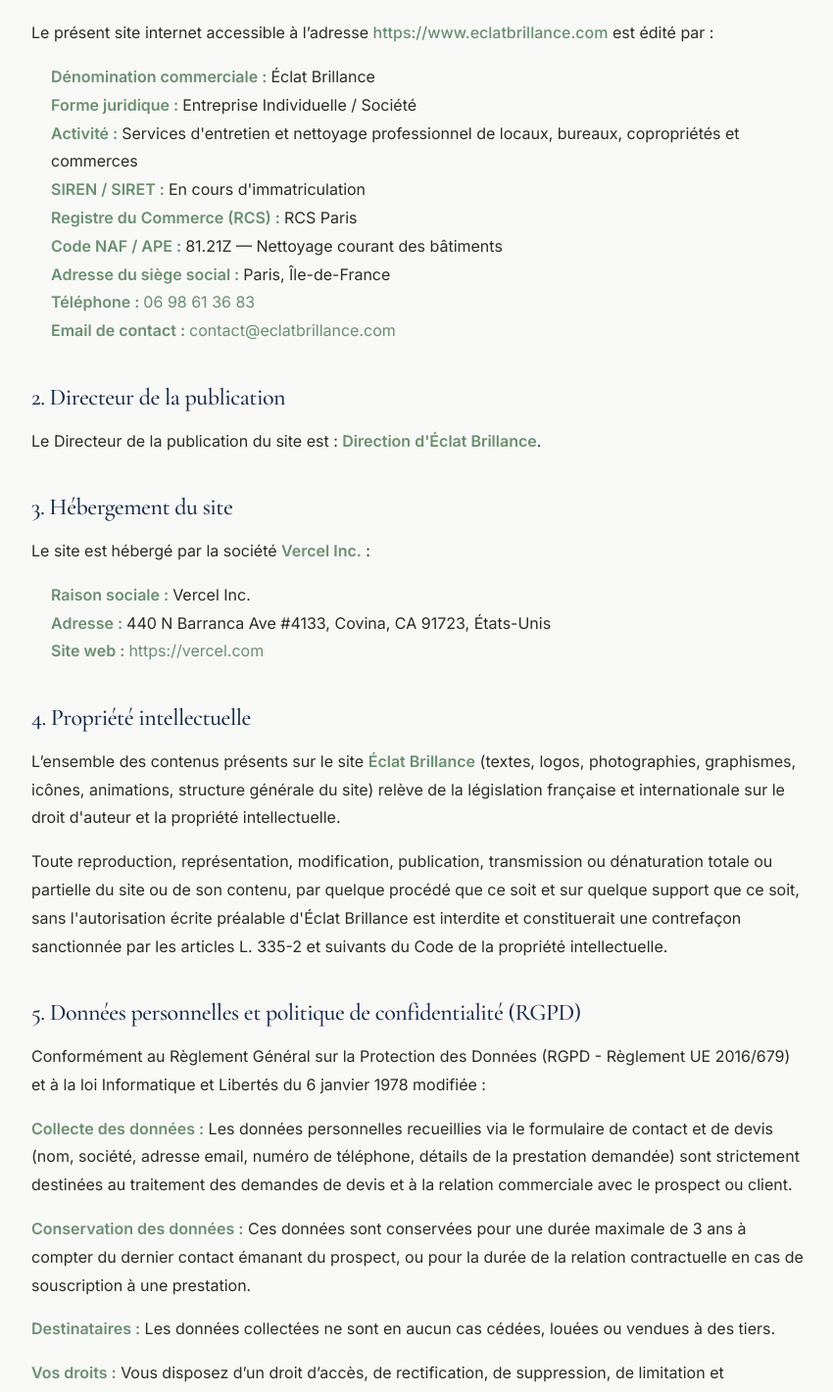
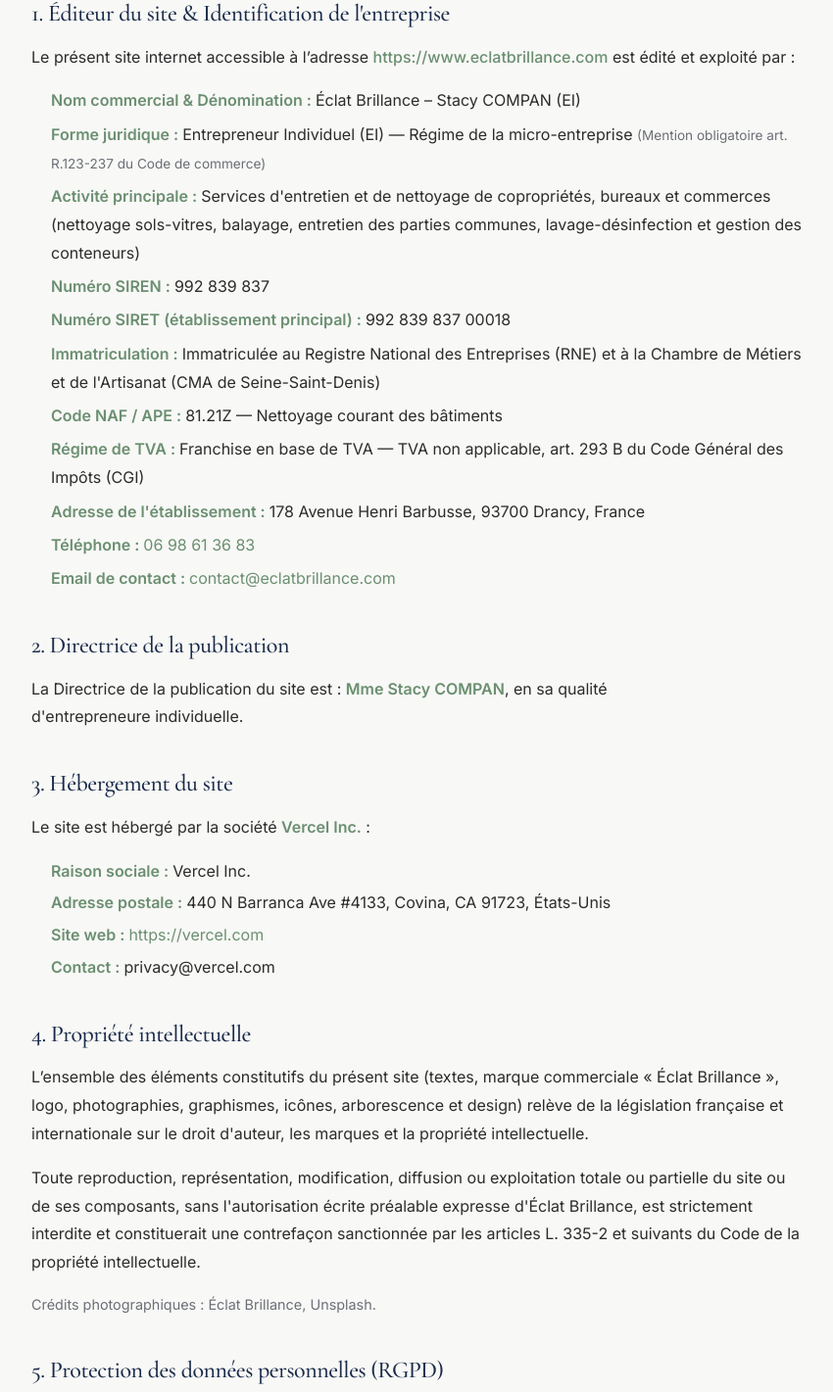
Before and after one commit to TheSlammedSocietyWebsite/Eclat-Brillance, a React (Vite) app in the folder site/: page /mentions in a window 1280 px wide. Shown: the part 479-1900 px from the top of the page at 98% size, without its empty margins (212-1062 px from the left). Built offline with nearby package versions, Linux system fonts and the light colour scheme; no server answers.

Commit message:
fix(legal): mise en conformité légale complète (EI micro-entreprise, LCEN, RGPD, mentions obligatoires)

```diff
--- a/site/index.html
+++ b/site/index.html
@@ -39,7 +39,7 @@
       "@type": "CleaningService",
       "@id": "https://www.eclatbrillance.com/#organization",
       "name": "Éclat Brillance",
-      "legalName": "Éclat Brillance",
+      "legalName": "Stacy COMPAN (Éclat Brillance EI)",
       "url": "https://www.eclatbrillance.com/",
       "logo": "https://www.eclatbrillance.com/logo.svg",
       "image": "https://www.eclatbrillance.com/og-eclat-brillance.png",
@@ -51,7 +51,9 @@
       "paymentAccepted": "Virement bancaire, Chèque",
       "address": {
         "@type": "PostalAddress",
-        "addressLocality": "Paris",
+        "streetAddress": "178 Avenue Henri Barbusse",
+        "postalCode": "93700",
+        "addressLocality": "Drancy",
         "addressRegion": "Île-de-France",
         "addressCountry": "FR"
       },
--- a/site/public/content.json
+++ b/site/public/content.json
@@ -24,19 +24,22 @@
     "formId": "YOUR_FORM_ID"
   },
   "legal": {
-    "companyName": "Éclat Brillance",
-    "activity": "Services d'entretien et nettoyage professionnel de locaux, bureaux, copropriétés et commerces",
-    "legalStatus": "Entreprise Individuelle / Société",
-    "siren": "En cours d'immatriculation",
-    "rcs": "RCS Paris",
+    "companyName": "Éclat Brillance – Stacy COMPAN (EI)",
+    "legalStatus": "Entrepreneur Individuel (EI) — Régime de la micro-entreprise",
+    "activity": "Services d'entretien et de nettoyage de copropriétés, bureaux et commerces (nettoyage sols-vitres, balayage, entretien des parties communes, lavage-désinfection et gestion des conteneurs)",
+    "siren": "992 839 837",
+    "siret": "992 839 837 00018",
+    "rcs": "Immatriculée au Registre National des Entreprises (RNE) et à la Chambre de Métiers et de l'Artisanat (CMA de Seine-Saint-Denis)",
     "ape": "81.21Z — Nettoyage courant des bâtiments",
-    "address": "Paris, Île-de-France",
+    "tva": "Franchise en base de TVA — TVA non applicable, art. 293 B du Code Général des Impôts (CGI)",
+    "address": "178 Avenue Henri Barbusse, 93700 Drancy, France",
     "phone": "06 98 61 36 83",
     "email": "contact@eclatbrillance.com",
-    "director": "Direction d'Éclat Brillance",
+    "director": "Mme Stacy COMPAN",
     "hostName": "Vercel Inc.",
     "hostAddress": "440 N Barranca Ave #4133, Covina, CA 91723, États-Unis",
-    "hostWebsite": "https://vercel.com"
+    "hostWebsite": "https://vercel.com",
+    "hostContact": "privacy@vercel.com"
   },
   "nav": [
     {
--- a/site/src/data/content.js
+++ b/site/src/data/content.js
@@ -8,19 +8,22 @@ export const siteConfig = {
 };
 
 export const legal = {
-  companyName: 'Éclat Brillance',
-  activity: "Services d'entretien et nettoyage professionnel de locaux, bureaux, copropriétés et commerces",
-  legalStatus: 'Entreprise Individuelle / Société',
-  siren: "En cours d'immatriculation",
-  rcs: 'RCS Paris',
+  companyName: 'Éclat Brillance – Stacy COMPAN (EI)',
+  legalStatus: 'Entrepreneur Individuel (EI) — Régime de la micro-entreprise',
+  activity: "Services d'entretien et de nettoyage de copropriétés, bureaux et commerces (nettoyage sols-vitres, balayage, entretien des parties communes, lavage-désinfection et gestion des conteneurs)",
+  siren: '992 839 837',
+  siret: '992 839 837 00018',
+  rcs: "Immatriculée au Registre National des Entreprises (RNE) et à la Chambre de Métiers et de l'Artisanat (CMA de Seine-Saint-Denis)",
   ape: '81.21Z — Nettoyage courant des bâtiments',
-  address: 'Paris, Île-de-France',
+  tva: 'Franchise en base de TVA — TVA non applicable, art. 293 B du Code Général des Impôts (CGI)',
+  address: '178 Avenue Henri Barbusse, 93700 Drancy, France',
   phone: '06 98 61 36 83',
   email: 'contact@eclatbrillance.com',
-  director: "Direction d'Éclat Brillance",
+  director: 'Mme Stacy COMPAN',
   hostName: 'Vercel Inc.',
   hostAddress: '440 N Barranca Ave #4133, Covina, CA 91723, États-Unis',
   hostWebsite: 'https://vercel.com',
+  hostContact: 'privacy@vercel.com',
 };
 
 export const nav = [
--- a/site/src/pages/MentionsLegales.jsx
+++ b/site/src/pages/MentionsLegales.jsx
@@ -15,19 +15,22 @@ export default function MentionsLegales() {
     window.scrollTo({ top: 0, behavior: 'smooth' });
   }, [legal.companyName, site.name]);
 
-  const companyName = legal.companyName || site.name || 'Éclat Brillance';
-  const activity = legal.activity || "Services d'entretien et nettoyage professionnel de locaux, bureaux, copropriétés et commerces";
-  const legalStatus = legal.legalStatus || 'Entreprise Individuelle / Société';
-  const siren = legal.siren || "En cours d'immatriculation";
-  const rcs = legal.rcs || 'RCS Paris';
+  const companyName = legal.companyName || 'Éclat Brillance – Stacy COMPAN (EI)';
+  const legalStatus = legal.legalStatus || 'Entrepreneur Individuel (EI) — Régime de la micro-entreprise';
+  const activity = legal.activity || "Services d'entretien et de nettoyage de copropriétés, bureaux et commerces (nettoyage sols-vitres, balayage, entretien des parties communes, lavage-désinfection et gestion des conteneurs)";
+  const siren = legal.siren || '992 839 837';
+  const siret = legal.siret || '992 839 837 00018';
+  const rcs = legal.rcs || "Immatriculée au Registre National des Entreprises (RNE) et à la Chambre de Métiers et de l'Artisanat (CMA de Seine-Saint-Denis)";
   const ape = legal.ape || '81.21Z — Nettoyage courant des bâtiments';
-  const address = legal.address || 'Paris, Île-de-France';
+  const tva = legal.tva || 'Franchise en base de TVA — TVA non applicable, art. 293 B du Code Général des Impôts (CGI)';
+  const address = legal.address || '178 Avenue Henri Barbusse, 93700 Drancy, France';
   const phone = legal.phone || site.tel || '06 98 61 36 83';
   const email = legal.email || site.email || 'contact@eclatbrillance.com';
-  const director = legal.director || "Direction d'Éclat Brillance";
+  const director = legal.director || 'Mme Stacy COMPAN';
   const hostName = legal.hostName || 'Vercel Inc.';
   const hostAddress = legal.hostAddress || '440 N Barranca Ave #4133, Covina, CA 91723, États-Unis';
   const hostWebsite = legal.hostWebsite || 'https://vercel.com';
+  const hostContact = legal.hostContact || 'privacy@vercel.com';
 
   return (
     <>
@@ -38,7 +41,7 @@ export default function MentionsLegales() {
           <nav aria-label="Fil d'Ariane" style={{ marginBottom: '2rem', fontSize: '0.875rem', color: 'var(--c-muted)' }}>
             <a href="/" style={{ color: 'var(--c-accent)', textDecoration: 'none' }}>Accueil</a>
             <span style={{ margin: '0 0.5rem' }}>/</span>
-            <span>Mentions légales</span>
+            <span>Mentions légales & Confidentialité</span>
           </nav>
 
           <header style={{ marginBottom: '3rem', borderBottom: '1px solid var(--c-line)', paddingBottom: '1.5rem' }}>
@@ -47,7 +50,7 @@ export default function MentionsLegales() {
               Mentions Légales & Confidentialité
             </h1>
             <p style={{ color: 'var(--c-muted)', fontSize: '0.95rem' }}>
-              Dernière mise à jour : 26 août 2026
+              Dernière mise à jour : 26 août 2026 — En conformité avec la loi LCEN, le RGPD et le Code de la consommation.
             </p>
           </header>
 
@@ -56,34 +59,39 @@ export default function MentionsLegales() {
             {/* Section 1 */}
             <section style={{ marginBottom: '2.5rem' }}>
               <h2 style={{ fontSize: '1.5rem', color: 'var(--c-ink)', marginBottom: '1rem' }}>
-                1. Éditeur du site
+                1. Éditeur du site & Identification de l'entreprise
               </h2>
               <p>
                 Le présent site internet accessible à l’adresse{' '}
                 <a href="https://www.eclatbrillance.com" style={{ color: 'var(--c-accent)', fontWeight: 500 }}>
                   https://www.eclatbrillance.com
                 </a>{' '}
-                est édité par :
+                est édité et exploité par :
               </p>
-              <ul style={{ paddingLeft: '1.25rem', marginTop: '0.5rem', marginBottom: '1rem' }}>
+              <ul style={{ paddingLeft: '1.25rem', marginTop: '0.75rem', marginBottom: '1rem', display: 'flex', flexDirection: 'column', gap: '0.35rem' }}>
                 <li>
-                  <strong>Dénomination commerciale : </strong>
+                  <strong>Nom commercial & Dénomination : </strong>
                   <EditableText path="legal.companyName" tag="span">{companyName}</EditableText>
                 </li>
                 <li>
                   <strong>Forme juridique : </strong>
-                  <EditableText path="legal.legalStatus" tag="span">{legalStatus}</EditableText>
+                  <EditableText path="legal.legalStatus" tag="span">{legalStatus}</EditableText>{' '}
+                  <span style={{ fontSize: '0.85rem', color: 'var(--c-muted)' }}>(Mention obligatoire art. R.123-237 du Code de commerce)</span>
                 </li>
                 <li>
-                  <strong>Activité : </strong>
+                  <strong>Activité principale : </strong>
                   <EditableText path="legal.activity" multiline tag="span">{activity}</EditableText>
                 </li>
                 <li>
-                  <strong>SIREN / SIRET : </strong>
+                  <strong>Numéro SIREN : </strong>
                   <EditableText path="legal.siren" tag="span">{siren}</EditableText>
                 </li>
                 <li>
-                  <strong>Registre du Commerce (RCS) : </strong>
+                  <strong>Numéro SIRET (établissement principal) : </strong>
+                  <EditableText path="legal.siret" tag="span">{siret}</EditableText>
+                </li>
+                <li>
+                  <strong>Immatriculation : </strong>
                   <EditableText path="legal.rcs" tag="span">{rcs}</EditableText>
                 </li>
                 <li>
@@ -91,7 +99,11 @@ export default function MentionsLegales() {
                   <EditableText path="legal.ape" tag="span">{ape}</EditableText>
                 </li>
                 <li>
-                  <strong>Adresse du siège social : </strong>
+                  <strong>Régime de TVA : </strong>
+                  <EditableText path="legal.tva" tag="span">{tva}</EditableText>
+                </li>
+                <li>
+                  <strong>Adresse de l'établissement : </strong>
                   <EditableText path="legal.address" tag="span">{address}</EditableText>
                 </li>
                 <li>
@@ -112,13 +124,13 @@ export default function MentionsLegales() {
             {/* Section 2 */}
             <section style={{ marginBottom: '2.5rem' }}>
               <h2 style={{ fontSize: '1.5rem', color: 'var(--c-ink)', marginBottom: '1rem' }}>
-                2. Directeur de la publication
+                2. Directrice de la publication
               </h2>
               <p>
-                Le Directeur de la publication du site est :{' '}
+                La Directrice de la publication du site est :{' '}
                 <strong>
                   <EditableText path="legal.director" tag="span">{director}</EditableText>
-                </strong>.
+                </strong>, en sa qualité d'entrepreneure individuelle.
               </p>
             </section>
 
@@ -130,13 +142,13 @@ export default function MentionsLegales() {
               <p>
                 Le site est hébergé par la société <strong><EditableText path="legal.hostName" tag="span">{hostName}</EditableText></strong> :
               </p>
-              <ul style={{ paddingLeft: '1.25rem', marginTop: '0.5rem' }}>
+              <ul style={{ paddingLeft: '1.25rem', marginTop: '0.5rem', display: 'flex', flexDirection: 'column', gap: '0.25rem' }}>
                 <li>
                   <strong>Raison sociale : </strong>
                   <EditableText path="legal.hostName" tag="span">{hostName}</EditableText>
                 </li>
                 <li>
-                  <strong>Adresse : </strong>
+                  <strong>Adresse postale : </strong>
                   <EditableText path="legal.hostAddress" tag="span">{hostAddress}</EditableText>
                 </li>
                 <li>
@@ -144,6 +156,10 @@ export default function MentionsLegales() {
                   <a href={hostWebsite} target="_blank" rel="noopener noreferrer" style={{ color: 'var(--c-accent)' }}>
                     <EditableText path="legal.hostWebsite" tag="span">{hostWebsite}</EditableText>
                   </a>
+                </li>
+                <li>
+                  <strong>Contact : </strong>
+                  <span>{hostContact}</span>
                 </li>
               </ul>
             </section>
@@ -154,36 +170,58 @@ export default function MentionsLegales() {
                 4. Propriété intellectuelle
               </h2>
               <p>
-                L’ensemble des contenus présents sur le site <strong>{companyName}</strong> (textes, logos, photographies, graphismes, icônes, animations, structure générale du site) relève de la législation française et internationale sur le droit d'auteur et la propriété intellectuelle.
+                L’ensemble des éléments constitutifs du présent site (textes, marque commerciale « Éclat Brillance », logo, photographies, graphismes, icônes, arborescence et design) relève de la législation française et internationale sur le droit d'auteur, les marques et la propriété intellectuelle.
               </p>
-              <p>
-                Toute reproduction, représentation, modification, publication, transmission ou dénaturation totale ou partielle du site ou de son contenu, par quelque procédé que ce soit et sur quelque support que ce soit, sans l'autorisation écrite préalable d'Éclat Brillance est interdite et constituerait une contrefaçon sanctionnée par les articles L. 335-2 et suivants du Code de la propriété intellectuelle.
+              <p style={{ marginTop: '0.75rem' }}>
+                Toute reproduction, représentation, modification, diffusion ou exploitation totale ou partielle du site ou de ses composants, sans l'autorisation écrite préalable expresse d'Éclat Brillance, est strictement interdite et constituerait une contrefaçon sanctionnée par les articles L. 335-2 et suivants du Code de la propriété intellectuelle.
+              </p>
+              <p style={{ marginTop: '0.75rem', fontSize: '0.9rem', color: 'var(--c-muted)' }}>
+                Crédits photographiques : Éclat Brillance, Unsplash.
               </p>
             </section>
 
             {/* Section 5 */}
             <section style={{ marginBottom: '2.5rem' }}>
               <h2 style={{ fontSize: '1.5rem', color: 'var(--c-ink)', marginBottom: '1rem' }}>
-                5. Données personnelles et politique de confidentialité (RGPD)
+                5. Protection des données personnelles (RGPD)
               </h2>
               <p>
-                Conformément au Règlement Général sur la Protection des Données (RGPD - Règlement UE 2016/679) et à la loi Informatique et Libertés du 6 janvier 1978 modifiée :
+                Conformément au Règlement Général sur la Protection des Données (RGPD n° 2016/679) et à la loi Informatique et Libertés du 6 janvier 1978 modifiée :
+              </p>
+              <div style={{ marginTop: '1rem', display: 'flex', flexDirection: 'column', gap: '0.75rem' }}>
+                <p>
+                  <strong>• Responsable du traitement : </strong>
+                  Mme Stacy COMPAN – Éclat Brillance (EI), 178 Avenue Henri Barbusse, 93700 Drancy.
                 </p>
                 <p>
-                <strong>Collecte des données :</strong> Les données personnelles recueillies via le formulaire de contact et de devis (nom, société, adresse email, numéro de téléphone, détails de la prestation demandée) sont strictement destinées au traitement des demandes de devis et à la relation commerciale avec le prospect ou client.
+                  <strong>• Finalités de la collecte : </strong>
+                  Les données personnelles recueillies via le formulaire de contact et de demande de devis (nom, société, email, téléphone, détails des prestations) sont collectées exclusivement afin de répondre aux demandes d'information, d'établir des propositions de devis personnalisées et d'assurer le suivi commercial.
                 </p>
                 <p>
-                <strong>Conservation des données :</strong> Ces données sont conservées pour une durée maximale de 3 ans à compter du dernier contact émanant du prospect, ou pour la durée de la relation contractuelle en cas de souscription à une prestation.
+                  <strong>• Base légale : </strong>
+                  Le traitement repose sur l'exécution de mesures précontractuelles prises à la demande du prospect (article 6.1.b du RGPD) ainsi que sur l'intérêt légitime de l'entreprise dans la gestion de ses relations professionnelles.
                 </p>
                 <p>
-                <strong>Destinataires :</strong> Les données collectées ne sont en aucun cas cédées, louées ou vendues à des tiers.
+                  <strong>• Durée de conservation : </strong>
+                  Les données des prospects sont conservées pour une durée maximale de 3 ans à compter du dernier contact émanant du prospect. En cas de contrat, les données sont conservées pendant toute la durée de la relation contractuelle, puis archivées selon les obligations légales de prescription comptable et commerciale.
                 </p>
                 <p>
-                <strong>Vos droits :</strong> Vous disposez d’un droit d’accès, de rectification, de suppression, de limitation et d'opposition au traitement de vos données. Pour exercer ces droits, vous pouvez nous contacter à tout moment par email à :{' '}
+                  <strong>• Destinataires & Sous-traitance : </strong>
+                  Les données collectées sont destinées exclusivement à Éclat Brillance et ne font l'objet d'aucune cession, location ou vente à des tiers. Les formulaires sont transmis de façon sécurisée via le prestataire technique Formspree Inc., engagé dans le respect du RGPD et des mécanismes de transfert de données encadrés par l'Union Européenne.
+                </p>
+                <p>
+                  <strong>• Vos droits : </strong>
+                  Vous disposez d’un droit d’accès, de rectification, de suppression, de limitation et d'opposition au traitement de vos données, ainsi que du droit à la portabilité. Pour exercer ces droits, il vous suffit de nous adresser votre demande par email à{' '}
                   <a href={`mailto:${email}`} style={{ color: 'var(--c-accent)', fontWeight: 500 }}>
                     {email}
-                </a>.
+                  </a>{' '}
+                  ou par courrier postal à l'adresse du siège social.
                 </p>
+                <p>
+                  <strong>• Droit de réclamation : </strong>
+                  Si vous estimez, après nous avoir contactés, que vos droits Informatique et Libertés ne sont pas respectés, vous avez la possibilité d’introduire une réclamation auprès de l’autorité de contrôle française, la <strong>CNIL</strong> (Commission Nationale de l’Informatique et des Libertés — 3 Place de Fontenoy, 75007 Paris — <a href="https://www.cnil.fr" target="_blank" rel="noopener noreferrer" style={{ color: 'var(--c-accent)' }}>www.cnil.fr</a>).
+                </p>
+              </div>
             </section>
 
             {/* Section 6 */}
@@ -192,17 +230,49 @@ export default function MentionsLegales() {
                 6. Cookies & Mesure d'audience
               </h2>
               <p>
-                Le site utilise uniquement des cookies et traceurs techniques strictement nécessaires à son bon fonctionnement et à la sécurité de navigation, ainsi qu'une mesure anonymisée d'audience exempte de consentement conformément aux recommandations de la CNIL. Aucun cookie publicitaire tiers n'est déposé sans votre accord.
+                Le site utilise uniquement des traceurs techniques strictement nécessaires au fonctionnement et à la sécurité de navigation, ainsi qu'un dispositif interne de comptage d'audience strictement anonymisé, dispensé du recueil préalable de consentement conformément aux lignes directrices et recommandations de la CNIL. Aucun cookie de profilage publicitaire ou tiers n'est utilisé.
               </p>
             </section>
 
             {/* Section 7 */}
             <section style={{ marginBottom: '2.5rem' }}>
               <h2 style={{ fontSize: '1.5rem', color: 'var(--c-ink)', marginBottom: '1rem' }}>
-                7. Droit applicable et attribution de juridiction
+                7. Médiation de la consommation & Règlement des litiges
               </h2>
               <p>
-                Tout litige en relation avec l’utilisation du site <strong>https://www.eclatbrillance.com</strong> est soumis au droit français. Il est fait attribution exclusive de juridiction aux tribunaux compétents de Paris.
+                Conformément aux articles L.612-1 et R.616-1 du Code de la consommation, pour toute réclamation non résolue à l'amiable avec notre service client concernant une prestation fournie à un consommateur particulier, le client a le droit de recourir gratuitement à un médiateur de la consommation agréé.
+              </p>
+              <p style={{ marginTop: '0.5rem' }}>
+                En application de l'article 14 du Règlement (UE) n°524/2013, la Commission Européenne met à disposition une plateforme de règlement en ligne des litiges accessible sur :{' '}
+                <a href="https://ec.europa.eu/consumers/odr/" target="_blank" rel="noopener noreferrer" style={{ color: 'var(--c-accent)' }}>
+                  https://ec.europa.eu/consumers/odr/
+                </a>.
+              </p>
+            </section>
+
+            {/* Section 8 */}
+            <section style={{ marginBottom: '2.5rem' }}>
+              <h2 style={{ fontSize: '1.5rem', color: 'var(--c-ink)', marginBottom: '1rem' }}>
+                8. Tarifs, devis et offres commerciales
+              </h2>
+              <p>
+                Les demandes de devis via le site sont gratuites et sans engagement. Chaque devis personnalisé mentionne le descriptif détaillé des prestations, la fréquence d'intervention ainsi que les tarifs applicables.
+              </p>
+              <p style={{ marginTop: '0.5rem' }}>
+                L'offre de bienvenue (−15 % sur la première prestation) est réservée à tout nouveau client pour sa première souscription à un contrat ou première intervention ponctuelle, non cumulable avec toute autre réduction.
+              </p>
+              <p style={{ marginTop: '0.5rem', fontSize: '0.9rem', color: 'var(--c-muted)' }}>
+                Avis clients : Les témoignages présentés sur le site proviennent de retours d'expérience et d'évaluations réelles collectés auprès de nos clients partenaires.
+              </p>
+            </section>
+
+            {/* Section 9 */}
+            <section style={{ marginBottom: '2.5rem' }}>
+              <h2 style={{ fontSize: '1.5rem', color: 'var(--c-ink)', marginBottom: '1rem' }}>
+                9. Droit applicable et juridiction compétente
+              </h2>
+              <p>
+                Le présent site et ses mentions légales sont régis par le droit français. En cas de litige relatif à l’interprétation, la validité ou l’exécution des présentes, attribution exclusive de compétence est faite aux juridictions compétentes selon les règles de droit commun.
               </p>
             </section>
 
```
Also changed, not shown: site/src/components/Contact.jsx (+7 -0 lines), site/src/pages/AdminEdit.jsx (+5 -3 lines). Lines whose indentation alone changed are shown as unchanged.
